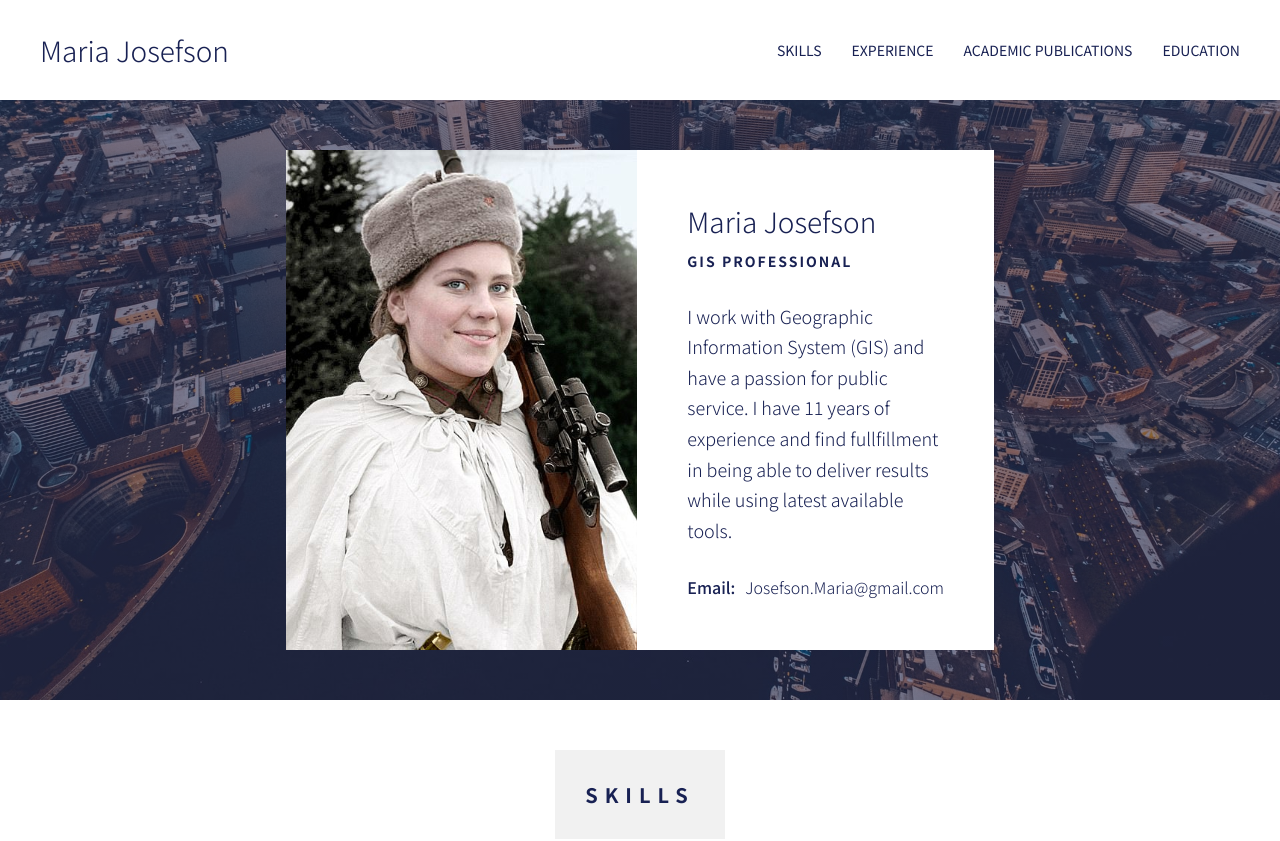
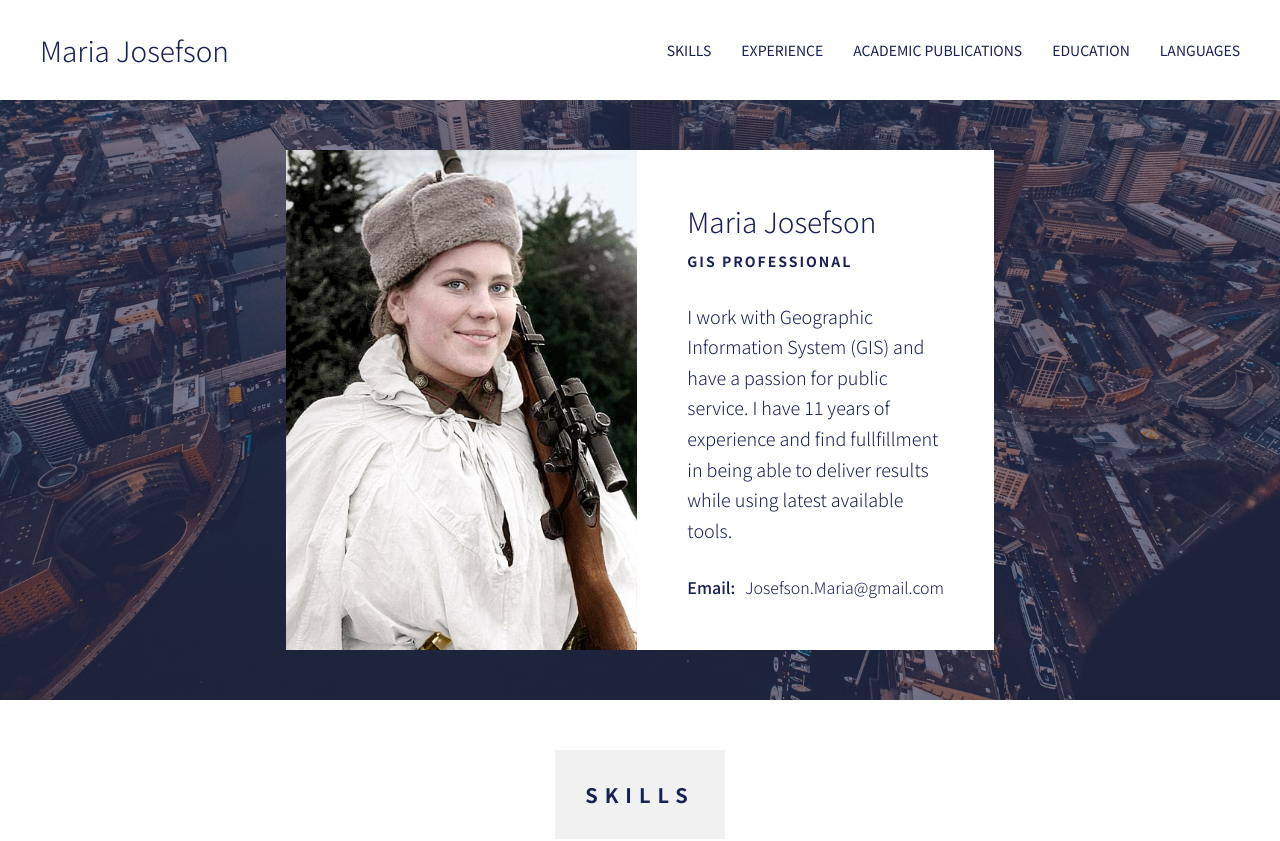
Before and after one commit to EdTimmer/m-v2, a React (Create React App) app: page / in a window 1280 px wide. Shown: the top 841 px of the page. Built offline with nearby package versions, Linux system fonts and the light colour scheme.

Commit message:
added languages

```diff
--- a/src/components/App/App.js
+++ b/src/components/App/App.js
@@ -9,6 +9,7 @@ import Publications from "../Publications/Publications";
 import Education from "../Education/Education";
 import Footer from "../Footer/Footer";
 import Skills from "../Skills/Skills";
+import Languages from "../Languages/Languages";
 
 const App = () => {
   return (
@@ -36,6 +37,11 @@ const App = () => {
         <Education />
       </div>
 
+      <div id="languages">
+        <Separator title={"Languages"} />
+        <Languages />
+      </div>
+
       <Footer />
     </div>
   );
--- /dev/null
+++ b/src/components/Languages/Languages.js
@@ -0,0 +1,13 @@
+import React from 'react';
+
+const Languages = () => {
+  return (
+    <div className="languages">
+      <div className="languages__item">
+        Fluent in Russian
+      </div>
+    </div>
+  );
+}
+
+export default Languages;
--- /dev/null
+++ b/src/components/Languages/_Languages.scss
@@ -0,0 +1,21 @@
+.languages {
+  padding: 5rem;
+  color: $color-primary;
+  margin-left: 5rem;
+  margin-right: 5rem;
+  text-align: center;
+
+  @media only screen and (max-width: 43.75em) {
+    padding: 2rem;
+    margin-left: 3rem;
+    margin-right: 3rem;
+  }
+
+  &__item {
+    font-weight: 300;
+  }
+
+  &__item:not(:last-child) {
+    padding-bottom: 2rem;
+  }
+}
--- a/src/components/Nav/Nav.js
+++ b/src/components/Nav/Nav.js
@@ -41,6 +41,14 @@ const Nav = () => {
             </Link>
           </BrowserRouter>
         </li>
+
+        <li>
+          <BrowserRouter>
+            <Link smooth to="/#languages" className="nav__link">
+              Languages
+            </Link>
+          </BrowserRouter>
+        </li>
       </ul>
     </div>
   );
--- a/src/components/Nav/_Nav.scss
+++ b/src/components/Nav/_Nav.scss
@@ -29,7 +29,7 @@
     display: grid;
     align-items: center;
     // grid-template-columns: repeat(auto-fit, minmax(20rem, 1fr));
-    grid-template-columns: repeat(4, max-content);
+    grid-template-columns: repeat(5, max-content);
     // grid-template-columns: repeat(auto-fit, min-content);
     // grid-template-columns: repeat(auto-fill, minmax(200px, 1fr));
     grid-template-rows: min-content;
--- a/src/main.scss
+++ b/src/main.scss
@@ -8,3 +8,4 @@
 @import "./components/Education/Education";
 @import "./components/Footer/Footer";
 @import "./components/Skills/Skills";
+@import "./components/Languages/Languages";
```
